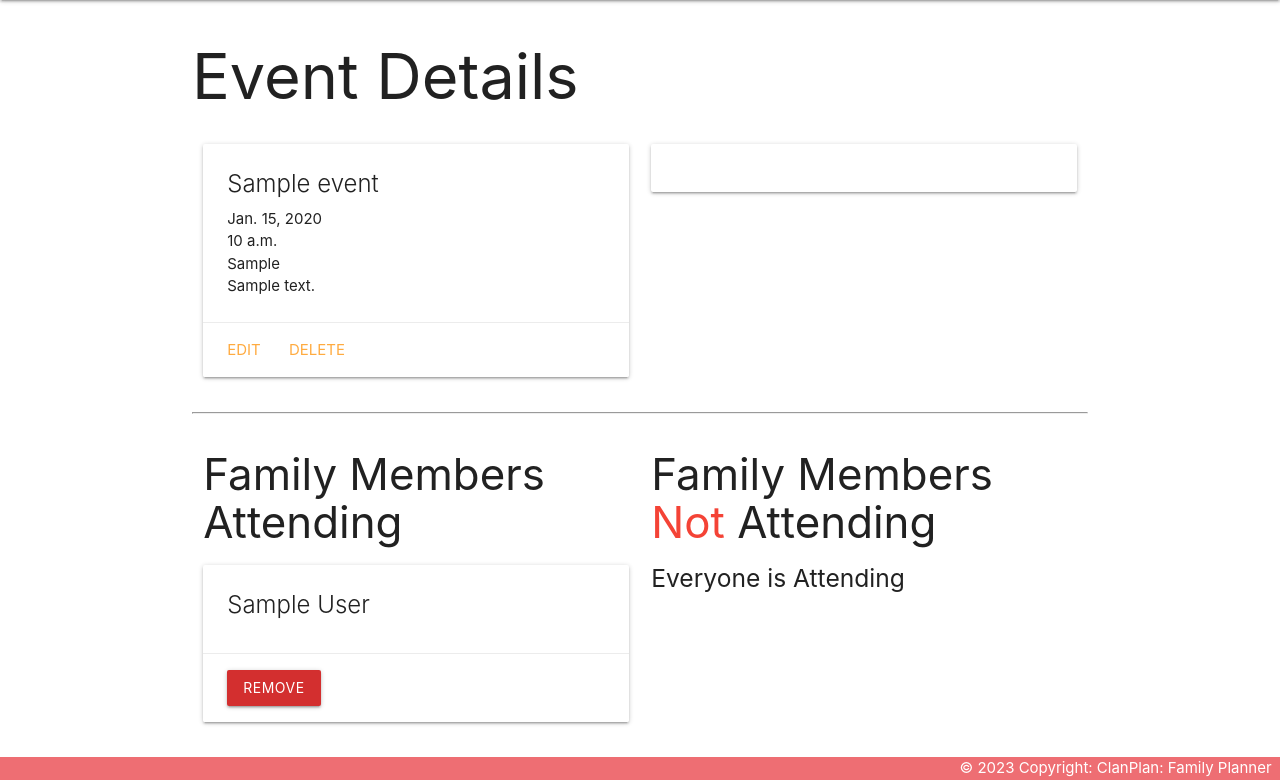
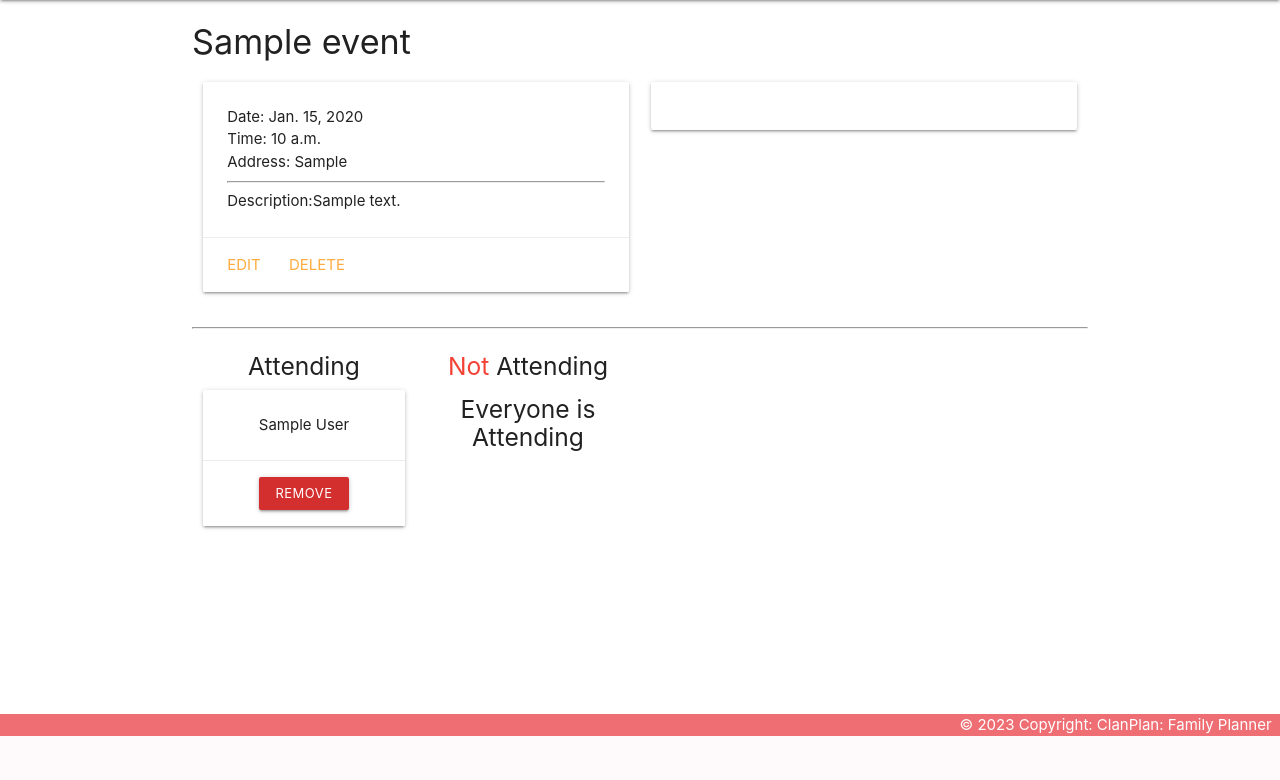
Before and after one commit to jaclynscarey/clanplan, a Django app: page /events/1/ in a window 1280 px wide. Shown: the part 64-844 px from the top of the page. After the commit the page ends 800 px from the top, so only its background shows below. Run offline with Django 4.2, Linux system fonts and the light colour scheme; a user stored in the database is signed in; tables that the repository leaves empty hold one stand-in row (values such as "Sample post").

Commit message:
wip: update materialize styling

```diff
--- a/main_app/templates/events/detail.html
+++ b/main_app/templates/events/detail.html
@@ -1,8 +1,7 @@
 {% extends 'base.html' %}
 {% block content %}
 
-<h1>Event Details</h1>
-
+<h4>{{ event.title }}</h4>
 {% if messages %}
     {% for message in messages %}
         <p{% if message.tags %} class="{{ message.tags }} red-text"{% endif %}>{{ message }}</p>
@@ -13,11 +12,12 @@
     <div class="col s6">
         <div class="card">
             <div class="card-content">
-                <span class="card-title">{{ event.title }}</span>
-                <p id="event-date" class="{{ event.date|date:'Y-m-d' }}">{{ event.date }}</p>
-                <p>{{ event.time }}</p>
-                <p id="location">{{ event.location }}</p>
-                <p>{{ event.description }}</p>
+                <!-- <span class="card-title">{{ event.title }}</span> -->
+                <p id="event-date" class="{{ event.date|date:'Y-m-d' }}">Date: {{ event.date }}</p>
+                <p>Time: {{ event.time }}</p>
+                <p id="location">Address: {{ event.location }}</p>
+                <hr>
+                <p>Description:{{ event.description }}</p>
             </div>
             <div class="card-action">
                 <a href="{% url 'events_update' event.id %}">Edit</a>
@@ -35,21 +35,19 @@
 
 <hr>
 
-<div class="row">
-    <div class="col s6">
-        <h3>Family Members Attending</h3>
+<div class="row center align-center">
+    <div class="col s3">
+        <h5>Attending</h5>
         {% if event.attendees.count %}
             {% for attendee in event.attendees.all %}
                 <div class="card">
                     <div class="card-content">
-                        <span class="card-title">
-                            {{ attendee }}
-                        </span>
+                        <p>{{ attendee }}</p>
                     </div>
                     <div class="card-action">
                         <form action="{% url 'unassoc_attendee' event.id attendee.id %}" method="post">
                             {% csrf_token %}
-                            <button class="btn red darken-2" type="submit">Remove</button>
+                            <button class="btn-small red darken-2" type="submit">Remove</button>
                         </form>
                     </div>
                 </div>
@@ -58,20 +56,18 @@
             <h5>No Attendees</h5>
         {% endif %}
     </div>
-    <div class="col s6">
-        <h3>Family Members <span class="red-text">Not</span> Attending</h3>
+    <div class="col s3">
+        <h5><span class="red-text">Not</span> Attending</h5>
         {% if members_not_attending.count %}
             {% for attendee in members_not_attending %}
             <div class="card">
                 <div class="card-content">
-                    <span class="card-title">
-                        {{ attendee }}
-                    </span>
+                    <p>{{ attendee }}</p>
                 </div>
                 <div class="card-action">
                     <form action="{% url 'assoc_attendee' event.id attendee.id %}" method="post">
                         {% csrf_token %}
-                        <button class="btn green darken-2" type="submit">Add</button>
+                        <button class="btn-small green darken-2" type="submit">Add</button>
                     </form>
                 </div>
             </div>
```
